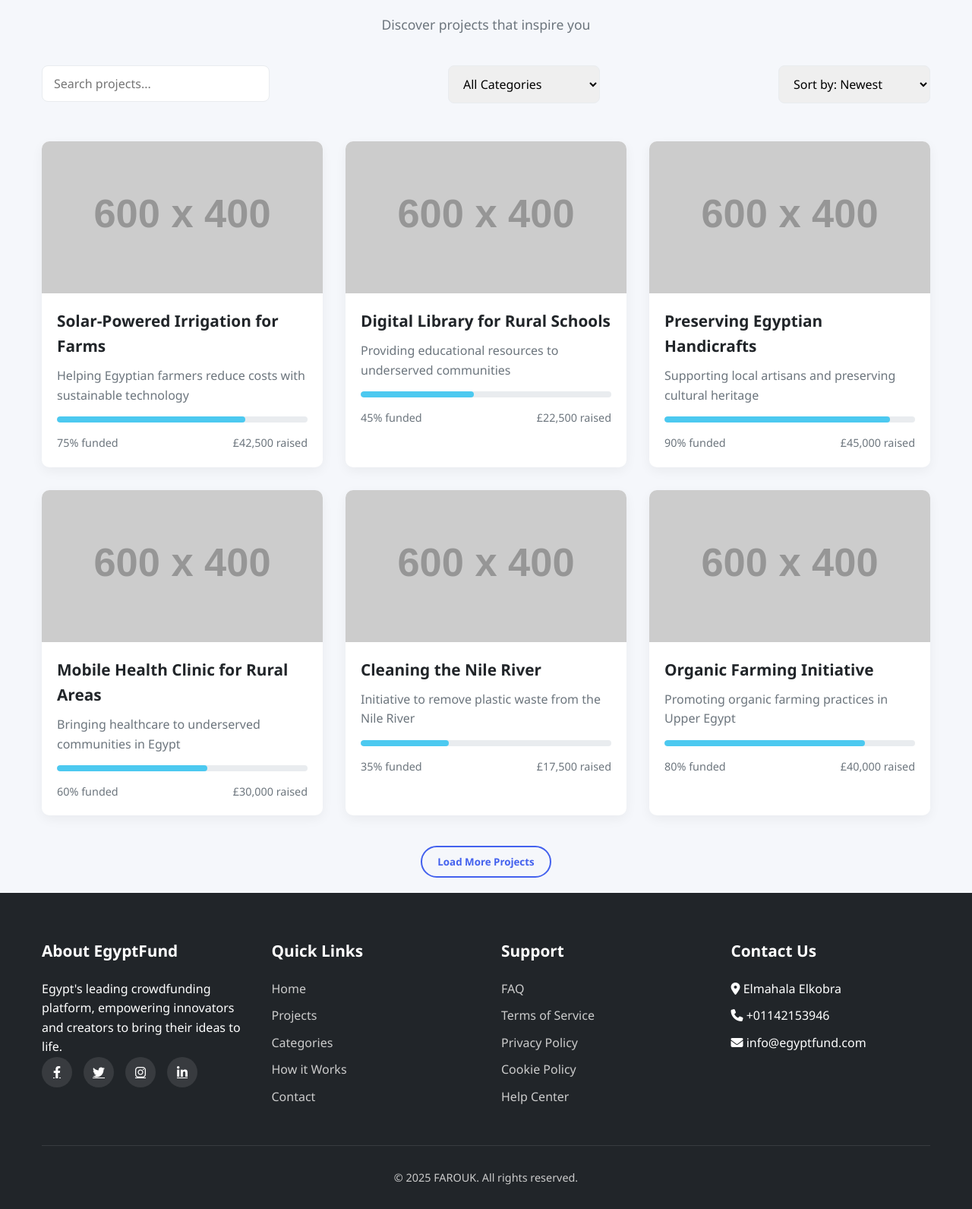
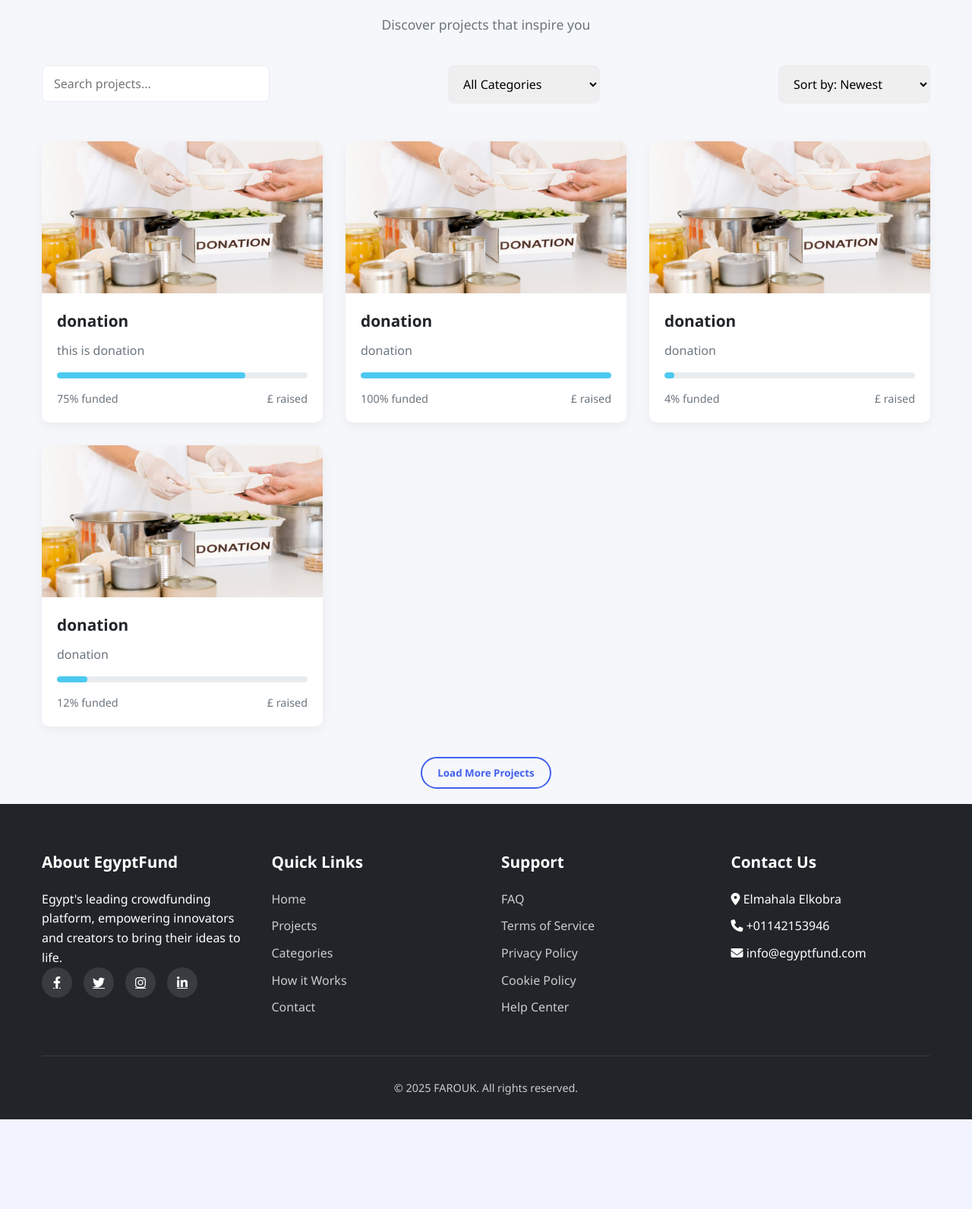
Before and after one commit to FAROUKDEV7/iti-final-project-Crowd-Funding-Web-app-Full-Stack-, a Django app: page /projects/ in a window 1280 px wide. Shown: the part 201-1792 px from the top of the page at 76% size. After the commit the page ends 1674 px from the top, so only its background shows below. Run offline with Django 5.2, Linux system fonts and the light colour scheme; data comes from the database, SQL or seed files in the repository; grey boxes labelled with a size stand in for pictures from a placeholder-image service; some libraries are stand-ins or nearby versions.

Commit message:
Display projects list from database and add project detail page

```diff
--- a/pages/urls.py
+++ b/pages/urls.py
@@ -4,4 +4,5 @@ from . import views
 urlpatterns = [
     path('', views.index, name='index'),
     path('projects/', views.projects, name='projects'),
+    path('projects/<int:id>/', views.project_detail, name='project_detail'),
 ]
--- a/pages/views.py
+++ b/pages/views.py
@@ -19,3 +19,10 @@ def projects(request):
         'categories': Categories.objects.all()
     }
     return render(request, 'pages/projects.html', context)
+
+# Project details page
+def project_detail(request, id):
+    context = {
+        'project': Projects.objects.get(id=id),
+    }
+    return render(request, 'pages/project_detail.html', context)
--- a/project/static/css/style.css
+++ b/project/static/css/style.css
@@ -282,7 +282,7 @@ header {
     overflow: hidden;
 }
 
-.project-image img {
+.project-image a img {
     width: 100%;
     height: 100%;
     object-fit: cover;
--- a/static/css/style.css
+++ b/static/css/style.css
@@ -282,7 +282,7 @@ header {
     overflow: hidden;
 }
 
-.project-image img {
+.project-image a img {
     width: 100%;
     height: 100%;
     object-fit: cover;
--- a/templates/pages/projects.html
+++ b/templates/pages/projects.html
@@ -41,102 +41,27 @@
             </div>
 
             <div class="projects-grid">
-                <div class="card project-card" onclick="showPage('project-detail')">
+                {% for project in projects %}
+                <div class="card project-card">
                     <div class="project-image">
-                        <img src="https://placehold.co/600x400/4361ee/ffffff?text=Tech+Innovation" alt="Project Image">
+                        <a href="">
+                        <img src="{{ project.image.url }}" alt="Project Image">
+                        </a>
+
                     </div>
                     <div class="project-content">
-                        <h3 class="project-title">Solar-Powered Irrigation for Farms</h3>
-                        <p class="project-description">Helping Egyptian farmers reduce costs with sustainable technology</p>
+                        <h3 class="project-title">{{ project.title }}</h3>
+                        <p class="project-description">{{ project.description }}</p>
                         <div class="project-progress">
-                            <div class="progress-bar" style="width: 75%;"></div>
+                            <div class="progress-bar" style="width: {{  project.funded_amount|floatformat:0 }}%;"></div>
                         </div>
                         <div class="project-details">
-                            <span>75% funded</span>
-                            <span>£42,500 raised</span>
+                            <span>{{ project.funded_amount|floatformat:0 }}% funded</span>
+                            <span>£{{ project.donation_amount|floatformat:0 }} raised</span>
                         </div>
                     </div>
                 </div>
-                <div class="card project-card" onclick="showPage('project-detail')">
-                    <div class="project-image">
-                        <img src="https://placehold.co/600x400/3a0ca3/ffffff?text=Education" alt="Project Image">
-                    </div>
-                    <div class="project-content">
-                        <h3 class="project-title">Digital Library for Rural Schools</h3>
-                        <p class="project-description">Providing educational resources to underserved communities</p>
-                        <div class="project-progress">
-                            <div class="progress-bar" style="width: 45%;"></div>
-                        </div>
-                        <div class="project-details">
-                            <span>45% funded</span>
-                            <span>£22,500 raised</span>
-                        </div>
-                    </div>
-                </div>
-                <div class="card project-card" onclick="showPage('project-detail')">
-                    <div class="project-image">
-                        <img src="https://placehold.co/600x400/f72585/ffffff?text=Art+%26+Culture" alt="Project Image">
-                    </div>
-                    <div class="project-content">
-                        <h3 class="project-title">Preserving Egyptian Handicrafts</h3>
-                        <p class="project-description">Supporting local artisans and preserving cultural heritage</p>
-                        <div class="project-progress">
-                            <div class="progress-bar" style="width: 90%;"></div>
-                        </div>
-                        <div class="project-details">
-                            <span>90% funded</span>
-                            <span>£45,000 raised</span>
-                        </div>
-                    </div>
-                </div>
-                <div class="card project-card" onclick="showPage('project-detail')">
-                    <div class="project-image">
-                        <img src="https://placehold.co/600x400/4cc9f0/ffffff?text=Health" alt="Project Image">
-                    </div>
-                    <div class="project-content">
-                        <h3 class="project-title">Mobile Health Clinic for Rural Areas</h3>
-                        <p class="project-description">Bringing healthcare to underserved communities in Egypt</p>
-                        <div class="project-progress">
-                            <div class="progress-bar" style="width: 60%;"></div>
-                        </div>
-                        <div class="project-details">
-                            <span>60% funded</span>
-                            <span>£30,000 raised</span>
-                        </div>
-                    </div>
-                </div>
-                <div class="card project-card" onclick="showPage('project-detail')">
-                    <div class="project-image">
-                        <img src="https://placehold.co/600x400/ffd166/ffffff?text=Environment" alt="Project Image">
-                    </div>
-                    <div class="project-content">
-                        <h3 class="project-title">Cleaning the Nile River</h3>
-                        <p class="project-description">Initiative to remove plastic waste from the Nile River</p>
-                        <div class="project-progress">
-                            <div class="progress-bar" style="width: 35%;"></div>
-                        </div>
-                        <div class="project-details">
-                            <span>35% funded</span>
-                            <span>£17,500 raised</span>
-                        </div>
-                    </div>
-                </div>
-                <div class="card project-card" onclick="showPage('project-detail')">
-                    <div class="project-image">
-                        <img src="https://placehold.co/600x400/ef476f/ffffff?text=Food" alt="Project Image">
-                    </div>
-                    <div class="project-content">
-                        <h3 class="project-title">Organic Farming Initiative</h3>
-                        <p class="project-description">Promoting organic farming practices in Upper Egypt</p>
-                        <div class="project-progress">
-                            <div class="progress-bar" style="width: 80%;"></div>
-                        </div>
-                        <div class="project-details">
-                            <span>80% funded</span>
-                            <span>£40,000 raised</span>
-                        </div>
-                    </div>
-                </div>
+                {% endfor %}
             </div>
 
             <div style="text-align: center; margin-top: 40px;">
```
Also changed, not shown: templates/pages/project_detail.html (added, +136 -0 lines).
